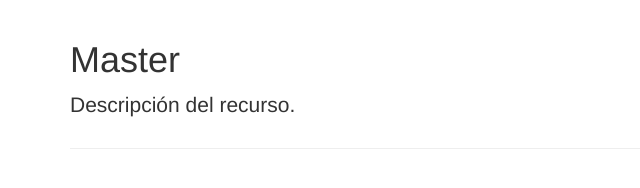
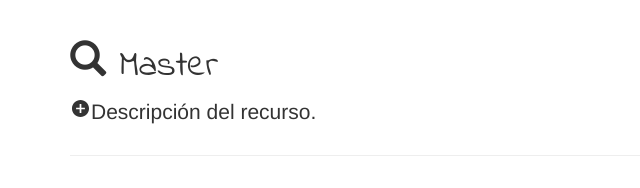
Before and after one commit to rvndrupal/herramientas2, a plain HTML site: page master2/index.html in a window 1280 px wide. Shown: the whole page, without its empty margins (0-640 px from the left). Drawn offline with nearby package versions, Linux system fonts and the light colour scheme.

Commit message:
Fuentes texto y iconos

```diff
--- a/master2/index.html
+++ b/master2/index.html
@@ -1,5 +1,6 @@
 <!DOCTYPE html>
 <html>
+
 <head>
     <meta charset="utf-8">
     <title>Maestro</title>
@@ -9,18 +10,21 @@
     <!-- Estilos de la master -->
     <link rel="stylesheet" href="bootstrap/css/bootstrap.min.css">
     <link rel="stylesheet" href="lib/estilo.css">
+    <script src="https://unpkg.com/ionicons@4.1.1/dist/ionicons.js"></script>
 
     <!-- Estilos de los recursos adicionales -->
 
 
 </head>
+
 <body>
 
     <div class="container">
 
         <div class="page-header">
-        <h1>Master</h1>
-        <p class="lead">Descripción del recurso.</p>
+            <h1 class="fuente"><span class="glyphicon glyphicon-search " aria-hidden="true"></span> Master</h1>
+            <p class="lead">
+                <ion-icon name="add-circle"></ion-icon>Descripción del recurso.</p>
         </div>
 
         <!-- Editar desde aquí  -->
@@ -44,4 +48,5 @@
     <script src="lib/curso.js"></script>
 
 </body>
+
 </html>
--- a/master2/lib/estilo.css
+++ b/master2/lib/estilo.css
@@ -0,0 +1,4 @@
+@import url('https://fonts.googleapis.com/css?family=Indie+Flower');
+.fuente {
+    font-family: 'Indie Flower', cursive;
+}
```
Lines whose indentation alone changed are shown as unchanged.
